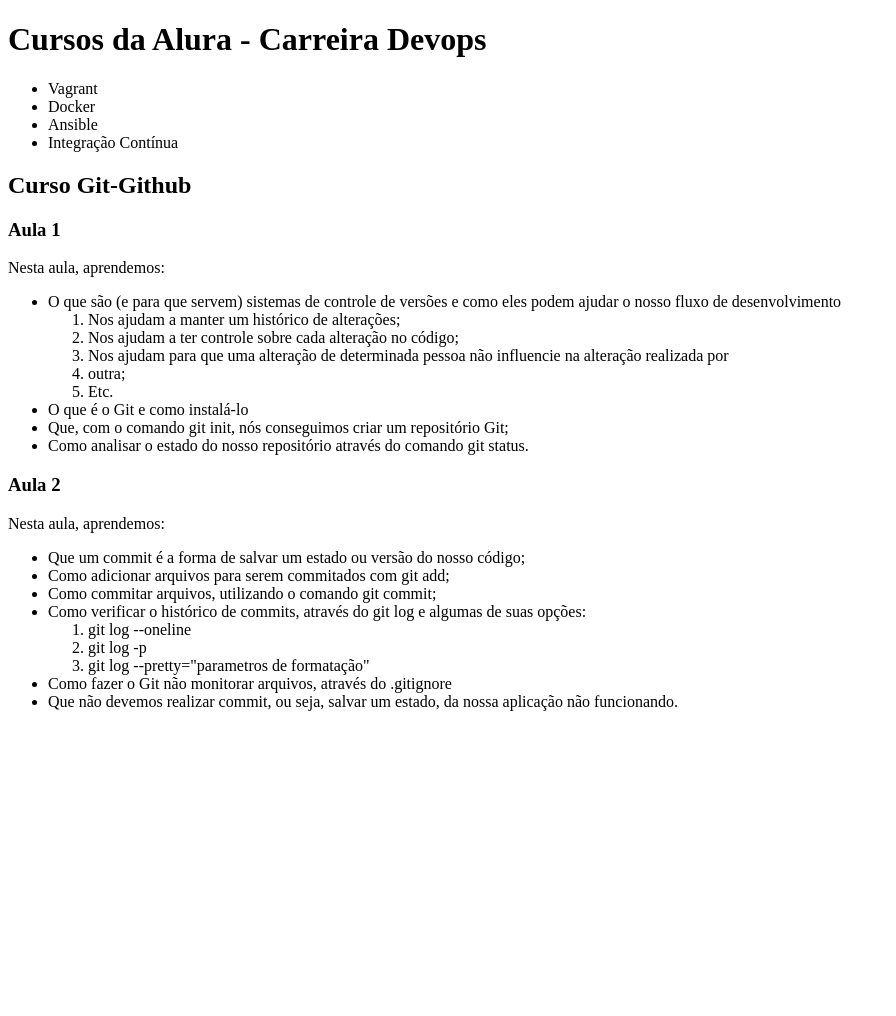
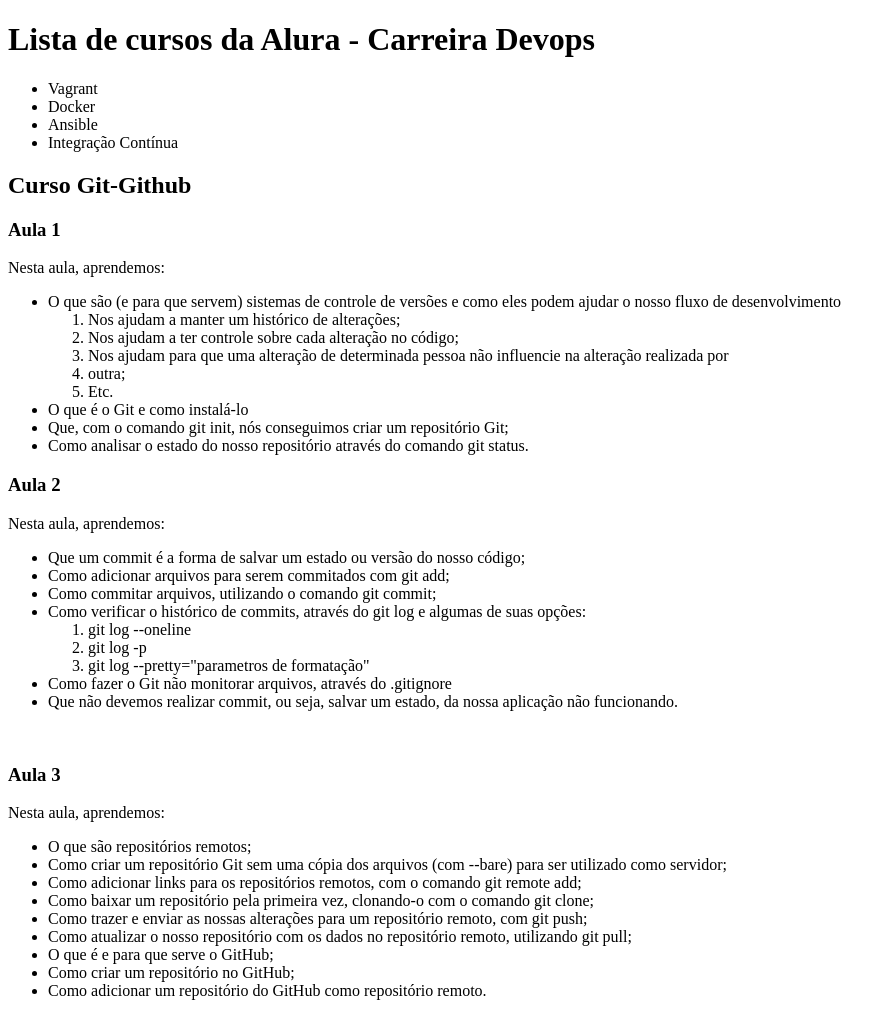
Before and after one commit to steferrera/curso-git-github, a plain HTML site: page index.html in a window 1280 px wide. Shown: the whole page, without its empty margins (0-896 px from the left). Before the commit the page ends 800 px from the top, so only its background shows below. Drawn offline with Linux system fonts and the light colour scheme.

Commit message:
Alteração Título e inserção de seção da Terceira Aula

```diff
--- a/index.html
+++ b/index.html
@@ -5,7 +5,7 @@
     <title>Cursos da Alura - Carreira Devops</title>
 </head>
 <body>
-<h1>Cursos da Alura - Carreira Devops</h1>
+<h1>Lista de cursos da Alura - Carreira Devops</h1>
     <ul>
         <li>Vagrant</li>
         <li>Docker</li>
@@ -44,5 +44,20 @@ Nesta aula, aprendemos:
 	<li>Como fazer o Git não monitorar arquivos, através do .gitignore</li>
 	<li>Que não devemos realizar commit, ou seja, salvar um estado, da nossa aplicação não funcionando.</li>
 </ul>
+</br>
+<h3>Aula 3</h3>
+Nesta aula, aprendemos:
+<ul>
+	<li>O que são repositórios remotos;</li>
+	<li>Como criar um repositório Git sem uma cópia dos arquivos (com --bare) para ser utilizado como servidor;</li>
+	<li>Como adicionar links para os repositórios remotos, com o comando git remote add;</li>
+	<li>Como baixar um repositório pela primeira vez, clonando-o com o comando git clone;</li>
+	<li>Como trazer e enviar as nossas alterações para um repositório remoto, com git push;</li>
+	<li>Como atualizar o nosso repositório com os dados no repositório remoto, utilizando git pull;</li>
+	<li>O que é e para que serve o GitHub;</li>
+	<li>Como criar um repositório no GitHub;</li>
+	<li>Como adicionar um repositório do GitHub como repositório remoto.</li>
+</ul>
+
 </body>
 </html>
```
